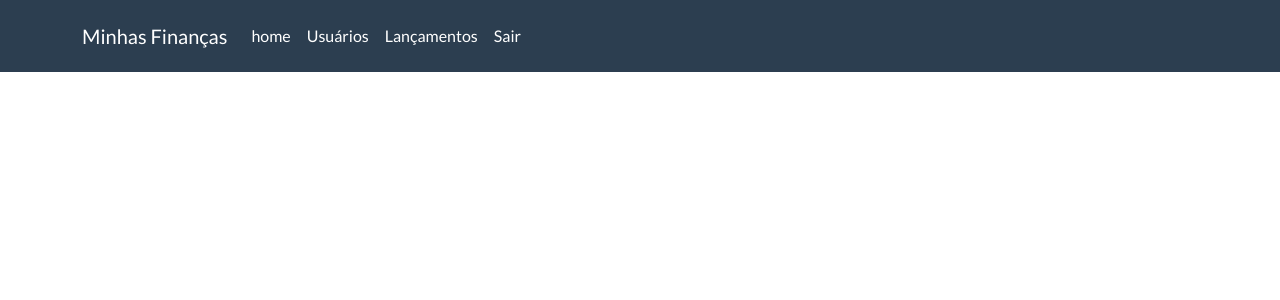
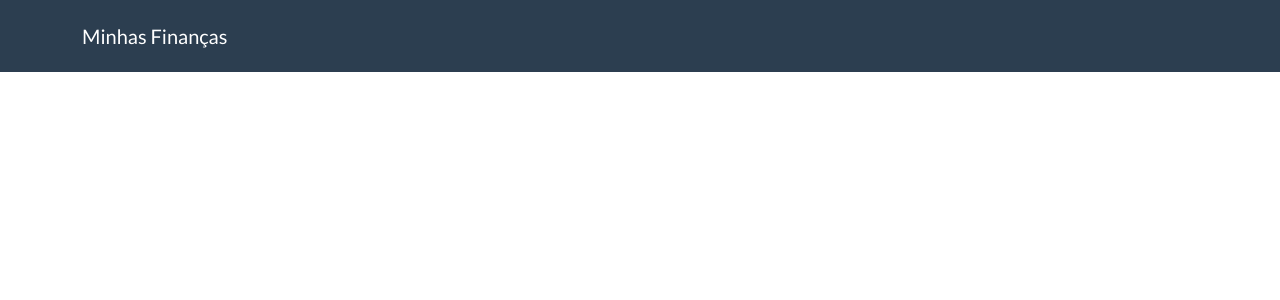
Before and after one commit to rafaelrodrigopa/finances, a React (Create React App) app in the folder frontend/: page /consulta-lancamentos in a window 1280 px wide. Shown: the top 300 px of the page. Built offline with nearby package versions, Linux system fonts and the light colour scheme.

Commit message:
Escondendo os itens de menu quando o usuário não estiver autenticado

```diff
--- a/frontend/src/components/navbar.js
+++ b/frontend/src/components/navbar.js
@@ -4,7 +4,9 @@ import AuthService from "../app/service/authService";
 
 const deslogar = () => {
     AuthService.removerUsuarioAutenticado();
-
+}
+const isUsuarioAutenticado = () => {
+    return AuthService.isUsuarioAutenticado();
 }
 
 function Navbar(){
@@ -19,10 +21,10 @@ function Navbar(){
                 <div className="collapse navbar-collapse" id="navbarResponsive">
                     <ul className="navbar-nav">
 
-                        <NavbarItem href="#/home" label="home" />
-                        <NavbarItem href="#/cadastro-usuarios" label="Usuários" />
-                        <NavbarItem href="#/consulta-lancamentos" label="Lançamentos" />
-                        <NavbarItem onClick={deslogar} href="#/login" label="Sair" />
+                        <NavbarItem render={isUsuarioAutenticado()} href="#/home" label="home" />
+                        <NavbarItem render={isUsuarioAutenticado()} href="#/cadastro-usuarios" label="Usuários" />
+                        <NavbarItem render={isUsuarioAutenticado()} href="#/consulta-lancamentos" label="Lançamentos" />
+                        <NavbarItem render={isUsuarioAutenticado()} onClick={deslogar} href="#/login" label="Sair" />
 
                     </ul>
                 </div>
--- a/frontend/src/components/navbaritem.js
+++ b/frontend/src/components/navbaritem.js
@@ -1,10 +1,14 @@
 import React from "react";
 
-function NavbarItem(props){
-    return(
-        <li className="nav-item">
-            <a onClick={props.onClick} className="nav-link" href={props.href}>{props.label}</a>
-        </li>
-    )
+function NavbarItem({render, ...props}){
+    if(render){
+        return(
+            <li className="nav-item">
+                <a onClick={props.onClick} className="nav-link" href={props.href}>{props.label}</a>
+            </li>
+        )
+    }else{
+        return false;
+    }
 }
 export default NavbarItem;
```
